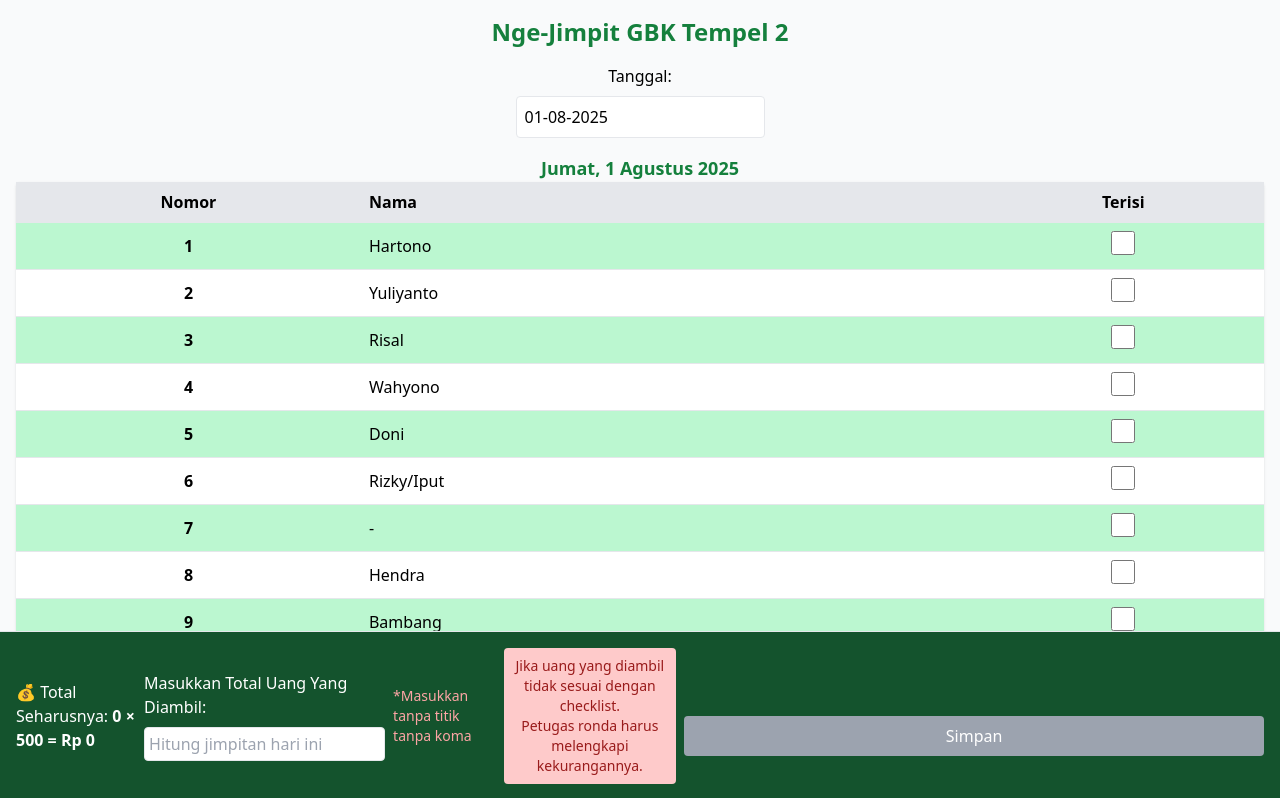
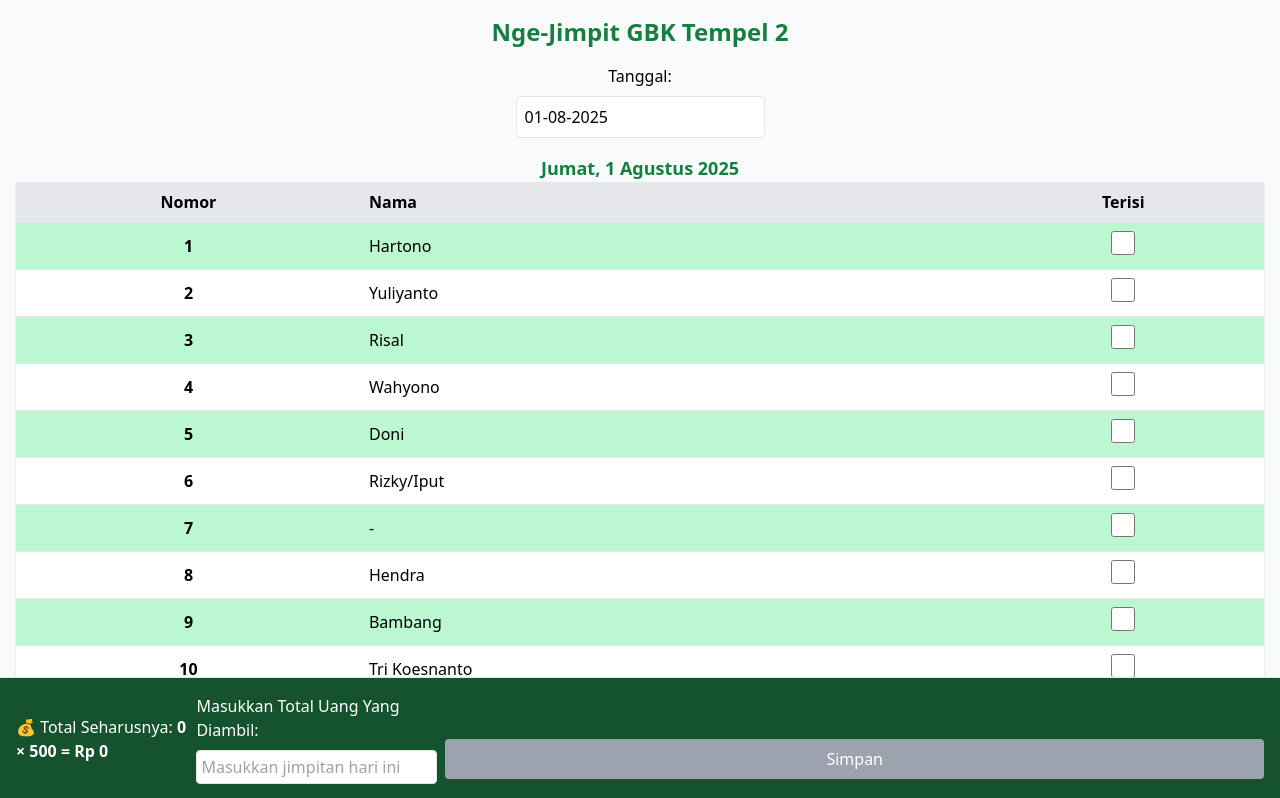
Before and after one commit to roniadiatmoko/jimpitan, a React (Create React App) app: page / in a window 1280 px wide. Shown: the top 798 px of the page. Built offline with nearby package versions, Linux system fonts and the light colour scheme; no server answers.

Commit message:
fix: hide keterangan input

```diff
--- a/src/App.js
+++ b/src/App.js
@@ -303,16 +303,23 @@ export default function App() {
                 onFocus={() => setKeyboardOpen(true)}
                 onBlur={() => setKeyboardOpen(false)}
                 className="p-1 border rounded w-50 text-black"
-                placeholder="Hitung jimpitan hari ini"
+                placeholder="Masukkan jimpitan hari ini"
               />
             </div>
-            <div className="text-red-300 text-sm">
-              *Masukkan tanpa titik tanpa koma
-            </div>
-            <div className="text-red-800 text-sm text-center bg-red-200 p-2 rounded">
-              Jika uang yang diambil tidak sesuai dengan checklist. <br/>
-              Petugas ronda harus melengkapi kekurangannya.
-            </div>
+
+            {keyboardOpen ? (
+              <div>
+                <div className="text-red-300 text-sm text-center">
+                  *Masukkan tanpa titik tanpa koma
+                </div>
+                <div className="text-red-800 text-sm text-center bg-red-200 p-2 rounded">
+                  Jika uang yang diambil tidak sesuai dengan checklist. <br />
+                  Petugas ronda harus melengkapi kekurangannya.
+                </div>
+              </div>
+            ) : (
+              ""
+            )}
             <button
               onClick={simpan}
               disabled={!isSesuai || totalSetor === 0}
```
